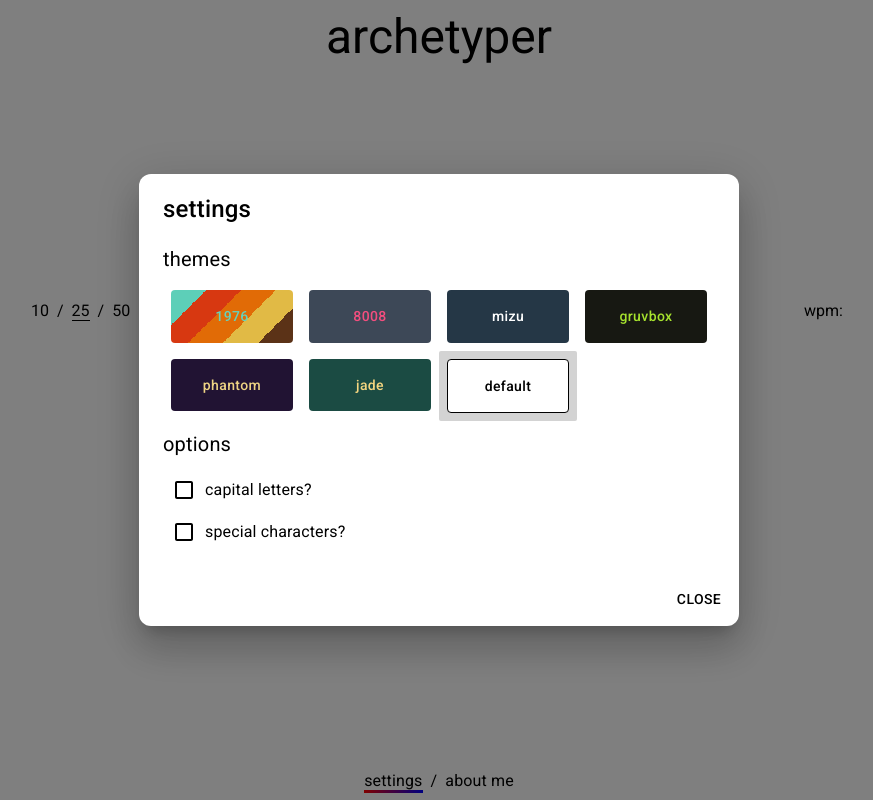
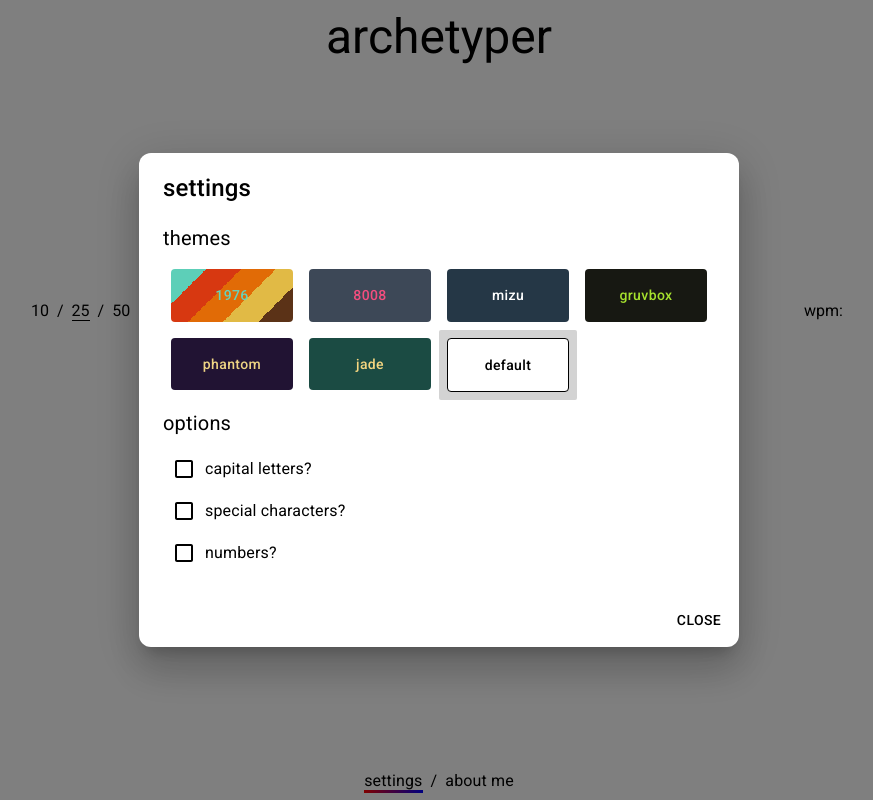
Before and after one commit to nkuek/archetyper, a React (Create React App) app: page / in a window 1280 px wide. Both pictures are taken after a click on the element "settings". Shown: the whole page, without its empty margins (201-1074 px from the left). Built offline with nearby package versions, Linux system fonts and the light colour scheme.

Commit message:
special chars and capital letters options

```diff
--- a/src/components/Settings/Options.tsx
+++ b/src/components/Settings/Options.tsx
@@ -6,17 +6,17 @@ import {
   Typography,
 } from '@mui/material';
 import { WordContext } from 'providers';
-
-const options = [
-  { name: 'capital letters', value: 'capitalChars' },
-  { name: 'special characters', value: 'specialChars' },
-];
+import { options } from 'providers/WordProvider';
+import randomizeWords from 'words';
 
 const Options = () => {
-  const { settings, setSettings } = useContext(WordContext);
+  const { settings, setSettings, setWordList } = useContext(WordContext);
 
   const handleChange = (checked: boolean, option: string) => {
-    setSettings((prev) => ({ ...prev, [option]: checked }));
+    const newSettings = { ...settings, [option]: checked };
+    setSettings(newSettings);
+    localStorage.setItem('typer-settings', JSON.stringify(newSettings));
+    setWordList(randomizeWords(newSettings));
   };
 
   return (
--- a/src/components/Settings/index.tsx
+++ b/src/components/Settings/index.tsx
@@ -1,4 +1,4 @@
-import React, { FC, useState } from 'react';
+import React, { FC } from 'react';
 import Dialog from 'components/Dialog';
 import Themes from './Themes';
 import Options from './Options';
--- a/src/hooks/useReset.ts
+++ b/src/hooks/useReset.ts
@@ -21,6 +21,7 @@ const useReset = (randomize = true) => {
     setIncorrectChars,
     setUserInput,
     setFocused,
+    settings,
   } = useContext(WordContext);
 
   const { classes } = useContext(ThemeContext);
@@ -30,7 +31,7 @@ const useReset = (randomize = true) => {
       e.stopPropagation();
       if (wordRef.current && textFieldRef.current) {
         if (!userInput && !currentWordIndex && !currentCharIndex && randomize) {
-          setWordList(randomizeWords());
+          setWordList(randomizeWords(settings));
         } else {
           const words = wordRef.current.children;
           const extraWords = document.querySelectorAll(`.${classes.extra}`);
@@ -82,6 +83,7 @@ const useReset = (randomize = true) => {
       setUserInput,
       randomize,
       setFocused,
+      settings,
     ]
   );
 };
--- a/src/providers/WordProvider.tsx
+++ b/src/providers/WordProvider.tsx
@@ -16,9 +16,10 @@ interface ITimeStepData {
   incorrectChars: number;
 }
 
-interface ISettings {
+export interface ISettings {
   specialChars: boolean;
   capitalChars: boolean;
+  numbers: boolean;
 }
 
 interface IWordContext {
@@ -54,6 +55,12 @@ interface IWordContext {
 
 export const WordContext = createContext<IWordContext>(undefined!);
 
+export const options = [
+  { name: 'capital letters', value: 'capitalChars' },
+  { name: 'special characters', value: 'specialChars' },
+  { name: 'numbers', value: 'numbers' },
+];
+
 const WordContextProvider: FC<IProps> = ({ children }) => {
   const [wordList, setWordList] = useState<string[]>([]);
   const [wordCount, setWordCount] = useState(
@@ -71,17 +78,18 @@ const WordContextProvider: FC<IProps> = ({ children }) => {
   const [userInput, setUserInput] = useState('');
   const [charCount, setCharCount] = useState(0);
   const [incorrectChars, setIncorrectChars] = useState(0);
-  const [settings, setSettings] = useState<ISettings>({
-    specialChars: false,
-    capitalChars: false,
-  });
+  const [settings, setSettings] = useState<ISettings>(
+    localStorage.getItem('typer-settings')
+      ? JSON.parse(localStorage.getItem('typer-settings') || '')
+      : options.reduce((obj, option) => ({ ...obj, [option.value]: false }), {})
+  );
 
   const wordRef = useRef<HTMLDivElement>(null);
   const textFieldRef = useRef<HTMLInputElement>(null);
 
   useEffect(() => {
-    setWordList(randomizedWords());
-  }, [wordCount, setWordList]);
+    setWordList(randomizedWords(settings));
+  }, [wordCount, setWordList, settings]);
 
   const value = useMemo(
     () => ({
--- a/src/words.ts
+++ b/src/words.ts
@@ -1,3 +1,5 @@
+import { ISettings } from 'providers/WordProvider';
+
 const words = [
   'the',
   'be',
@@ -201,10 +203,37 @@ const words = [
   'line',
 ];
 
-const randomizeWords = () => {
+const numbers = ['0', '1', '2', '3', '4', '5', '6', '7', '8', '9'];
+
+const specialCharsList = ['"', '!', '?', ':', ';', '/', '(', '-'];
+
+const randomizeWords = (settings: ISettings) => {
+  const { capitalChars, specialChars } = settings;
   const randomized = [];
   while (randomized.length < 200) {
-    randomized.push(words[Math.floor(Math.random() * 200)]);
+    let word = words[Math.floor(Math.random() * 200)];
+    if (capitalChars) {
+      const shouldCapitalize = Math.floor(Math.random() * 5) > 2;
+      word = shouldCapitalize ? word[0].toUpperCase() + word.slice(1) : word;
+    }
+    if (specialChars) {
+      const shouldAddSpecial = Math.floor(Math.random() * 5) > 2;
+
+      if (shouldAddSpecial) {
+        const specialChar = specialCharsList[Math.floor(Math.random() * 8)];
+        switch (specialChar) {
+          case '"':
+            word = `"${word}"`;
+            break;
+          case '(':
+            word = `(${word})`;
+            break;
+          default:
+            word += specialChar;
+        }
+      }
+    }
+    randomized.push(word);
   }
   return randomized;
 };
```
